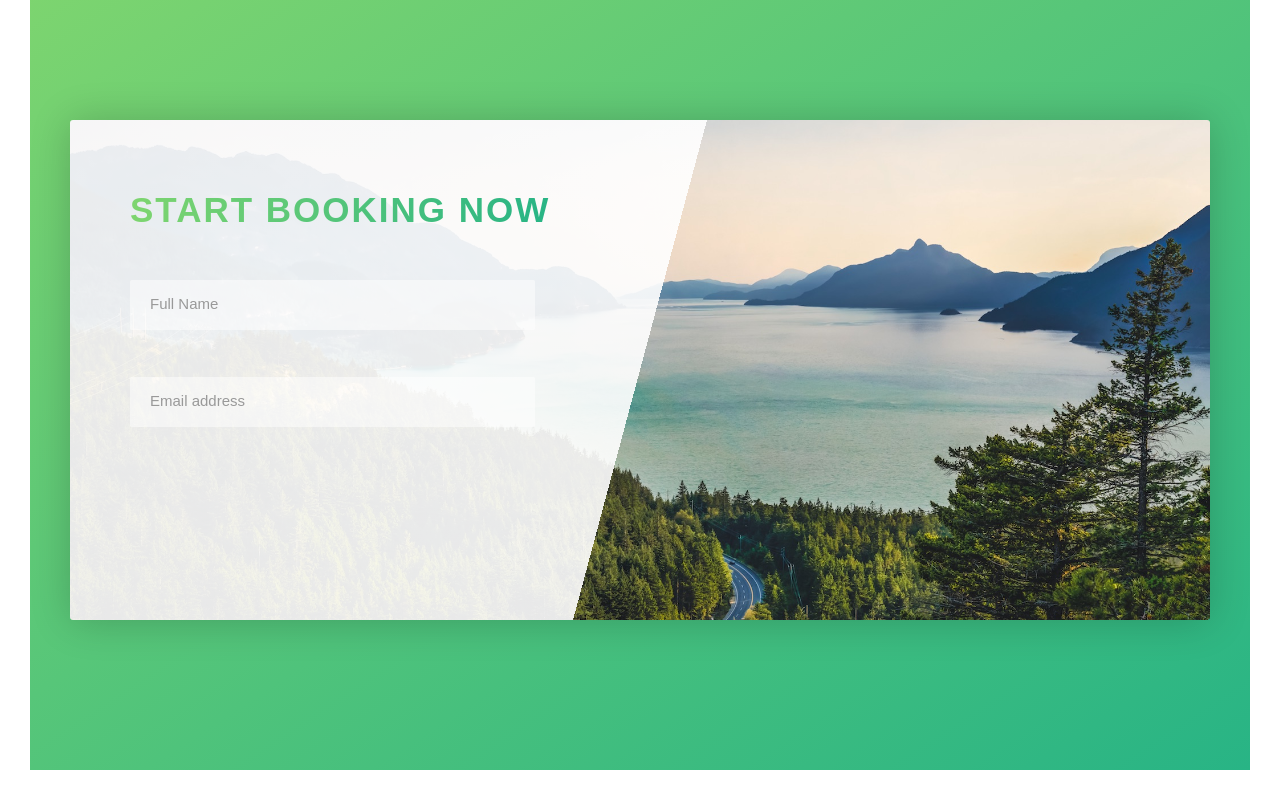
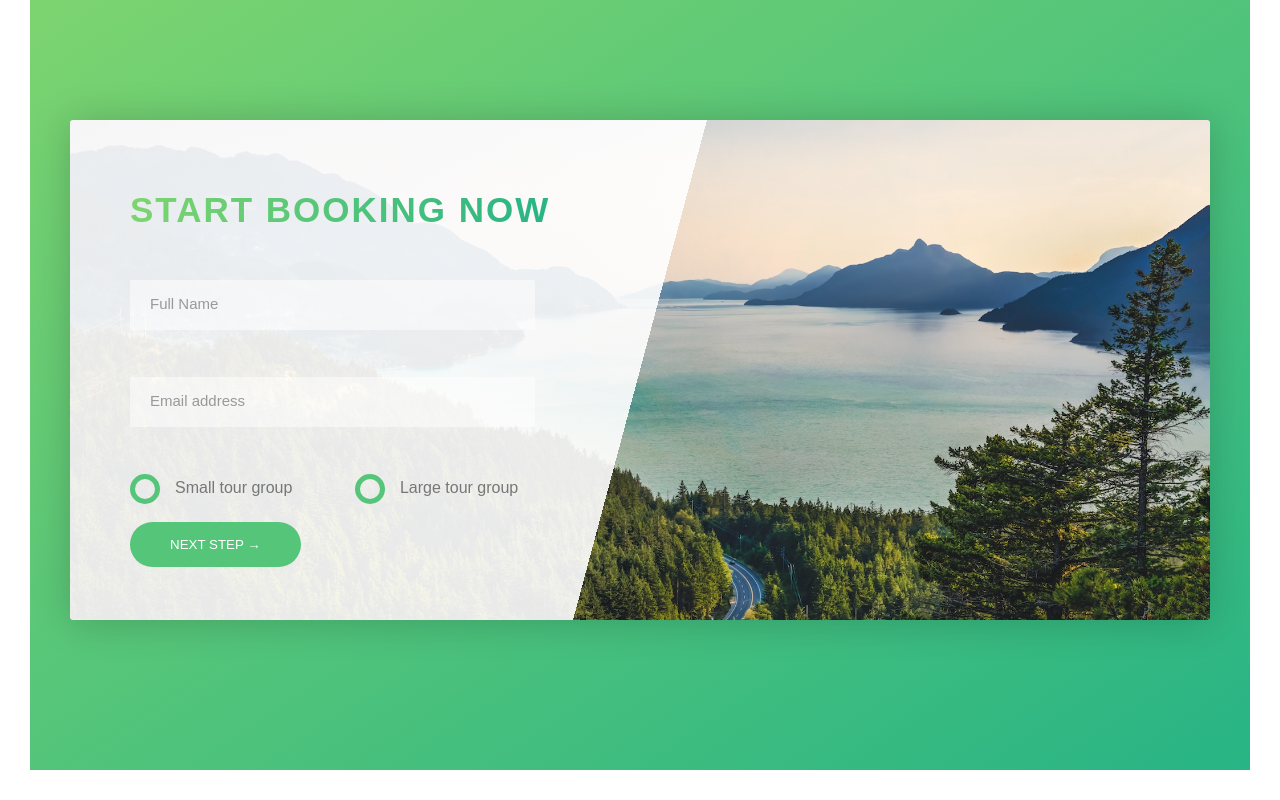
Before and after one commit to AI-LastWish/advanced-scss, a website: page index.html in a window 1280 px wide. Shown: the part 4458-5258 px from the top of the page. Drawn offline with Linux system fonts and the light colour scheme.

Commit message:
Section 5 - 47. Building the Booking Section - Part 3

```diff
--- a/index.html
+++ b/index.html
@@ -288,9 +288,32 @@
                             </div>
 
                             <div class="form__group">
-                                <input type="email" class="form__input" placeholder="Email address" id="form__input--email"
-                                    required>
+                                <input type="email" class="form__input" placeholder="Email address"
+                                    id="form__input--email" required>
                                 <label for="form__input--email" class="form__label">Email address</label>
+                            </div>
+
+                            <div class="form__group">
+                                <div class="form__radio-group">
+                                    <input type="radio" class="form__radio-input" id="form__radio-input--small"
+                                        name="form__radio-input--size">
+                                    <label for="form__radio-input--small" class="form__radio-label">
+                                        <span class="form__radio-button"></span>
+                                        Small tour group
+                                    </label>
+                                </div>
+                                <div class="form__radio-group">
+                                    <input type="radio" class="form__radio-input" id="form__radio-input--large"
+                                        name="form__radio-input--size">
+                                    <label for="form__radio-input--large" class="form__radio-label">
+                                        <span class="form__radio-button"></span>
+                                        Large tour group
+                                    </label>
+                                </div>
+                            </div>
+
+                            <div class="form__group">
+                                <button class="btn btn--green">Next step &rarr;</button>
                             </div>
                         </form>
                     </div>
--- a/sass/components/_button.scss
+++ b/sass/components/_button.scss
@@ -1,5 +1,6 @@
 /* BUTTON */
 .btn {
+    &,
     &:link,
     &:visited {
         text-transform: uppercase;
@@ -10,6 +11,10 @@
         /* equal to transition: transform .2s */
         transition: all 0.2s;
         position: relative;
+
+        // Change for the <button> element
+        border: none;
+        cursor: pointer;
     }
 
     &:hover {
@@ -23,7 +28,9 @@
         }
     }
 
-    &:active {
+    &:active,
+    &:focus {
+        outline: none;
         transform: translate(-0.1rem);
         box-shadow: 0 0.5rem 1rem rgba($color-black, 0.2);
     }
--- a/sass/components/_form.scss
+++ b/sass/components/_form.scss
@@ -14,6 +14,7 @@
         border-bottom: 0.3rem solid transparent;
         width: 90%;
         display: block;
+        transition: all 0.3s;
 
         &:focus {
             outline: none;
@@ -36,7 +37,7 @@
         margin-left: 2rem;
         margin-top: 0.7rem;
         display: block;
-        transition: all .3s;
+        transition: all 0.3s;
     }
 
     &__input:placeholder-shown + &__label {
@@ -44,4 +45,50 @@
         visibility: hidden;
         transform: translateY(-4rem);
     }
+
+    &__radio-group {
+        width: 49%;
+        display: inline-block;
+    }
+
+    &__radio-input{
+        display: none;
+    }
+
+    &__radio-label {
+        font-size: $default-font-size;
+        cursor: pointer;
+        position: relative;
+        padding-left: 4.5rem;
+    }
+
+    &__radio-button {
+        height: 3rem;
+        width: 3rem;
+        border: 0.5rem solid $color-primary;
+        border-radius: 50%;
+        display: inline-block;
+        position: absolute;
+        top: -0.5rem;
+        left: 0;
+
+        &::after {
+            content: "";
+            display: block;
+            height: 1.3rem;
+            width: 1.3rem;
+            border-radius: 50%;
+            position: absolute;
+            top: 50%;
+            left: 50%;
+            transform: translate(-50%, -50%);
+            background-color: $color-primary;
+            opacity: 0;
+            transition: opacity 0.2s;
+        }
+    }
+
+    &__radio-input:checked ~ &__radio-label &__radio-button::after {
+        opacity: 1;
+    }
 }
```
Also changed, not shown: css/style.css, 1 other file.
